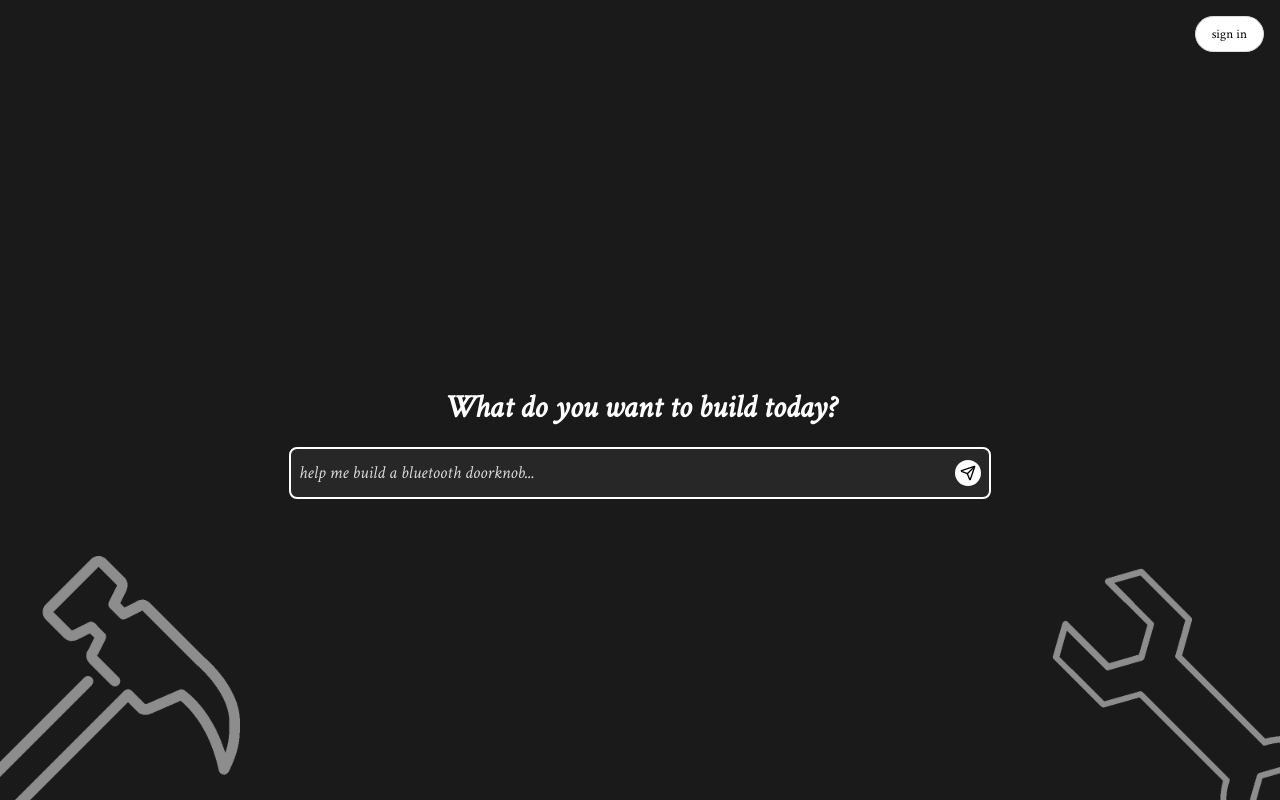
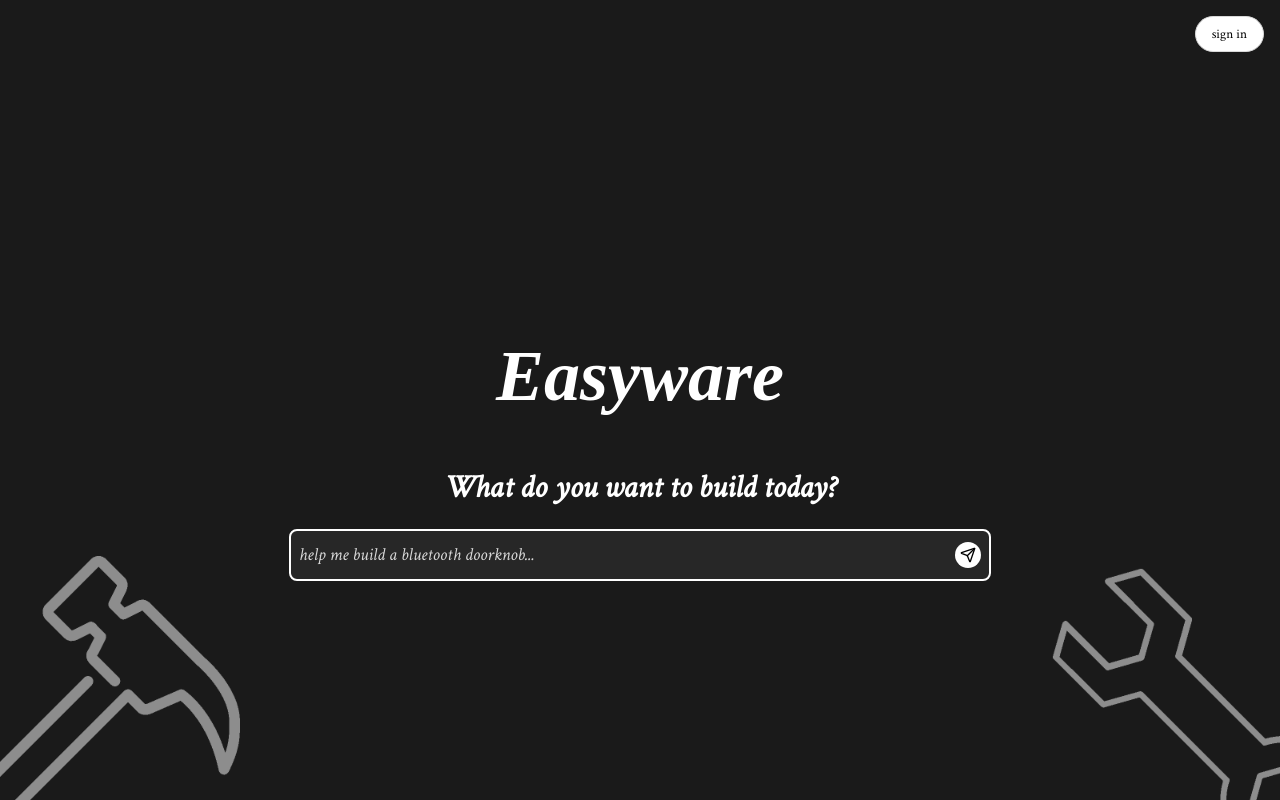
Before and after one commit to fengzhang789/Easyware, a Next.js app in the folder frontend/: page / in a window 1280 px wide. Built offline with nearby package versions, Linux system fonts and the light colour scheme.

Commit message:
added title

```diff
--- a/frontend/app/globals.css
+++ b/frontend/app/globals.css
@@ -13,6 +13,14 @@
 @font-face {
   font-family: "CrimsonText-Italic";
   src: url("/fonts/CrimsonText-Italic.ttf") format("truetype");
+  font-weight: normal;
+  font-style: italic;
+  font-display: swap;
+}
+
+@font-face {
+  font-family: "CormorantGaramond-Italic";
+  src: url("/fonts/CormorantGaramond-Italic.ttf") format("truetype");
   font-weight: normal;
   font-style: italic;
   font-display: swap;
--- a/frontend/components/pages/chat.tsx
+++ b/frontend/components/pages/chat.tsx
@@ -18,7 +18,10 @@ export default function Component() {
 
         <div className="flex-1 flex flex-col px-[1rem] justify-center items-center">
           <div className="text-center z-10">
-            <h1 className="text-[#ffffff] !text-[2rem] md:!text-[2rem] font-crimson-italic mb-6 !leading-[1.1] animate-fade-in-up">
+            <h1 className="text-[#ffffff] !text-[4.5rem] md:!text-[4.5rem] font-cormorant-garamond-italic animate-fade-in-up italic mb-2">
+              Easyware
+            </h1>
+            <h1 className="text-[#ffffff] !text-[2rem] md:!text-[2rem] font-crimson-italic animate-fade-in-up">
               What do you want to build today?
             </h1>
             <div className="relative w-full max-w-xl mx-auto animate-fade-in-scale animate-delay-500">
--- a/frontend/tailwind.config.js
+++ b/frontend/tailwind.config.js
@@ -20,6 +20,7 @@ module.exports = {
       fontFamily: {
         "crimson": ["CrimsonText", "Times New Roman", "serif"],
         "crimson-italic": ["CrimsonText-Italic", "Times New Roman", "serif"],
+        "cormorant-garamond-italic": ["CormorantGaramond-Italic", "Times New Roman", "serif"],
       },
       colors: {
         border: "hsl(var(--border))",
```
Also changed, not shown: frontend/public/fonts/CormorantGaramond-Italic-VariableFont_wght.ttf (added), frontend/public/fonts/CormorantGaramond-VariableFont_wght.ttf (added).
